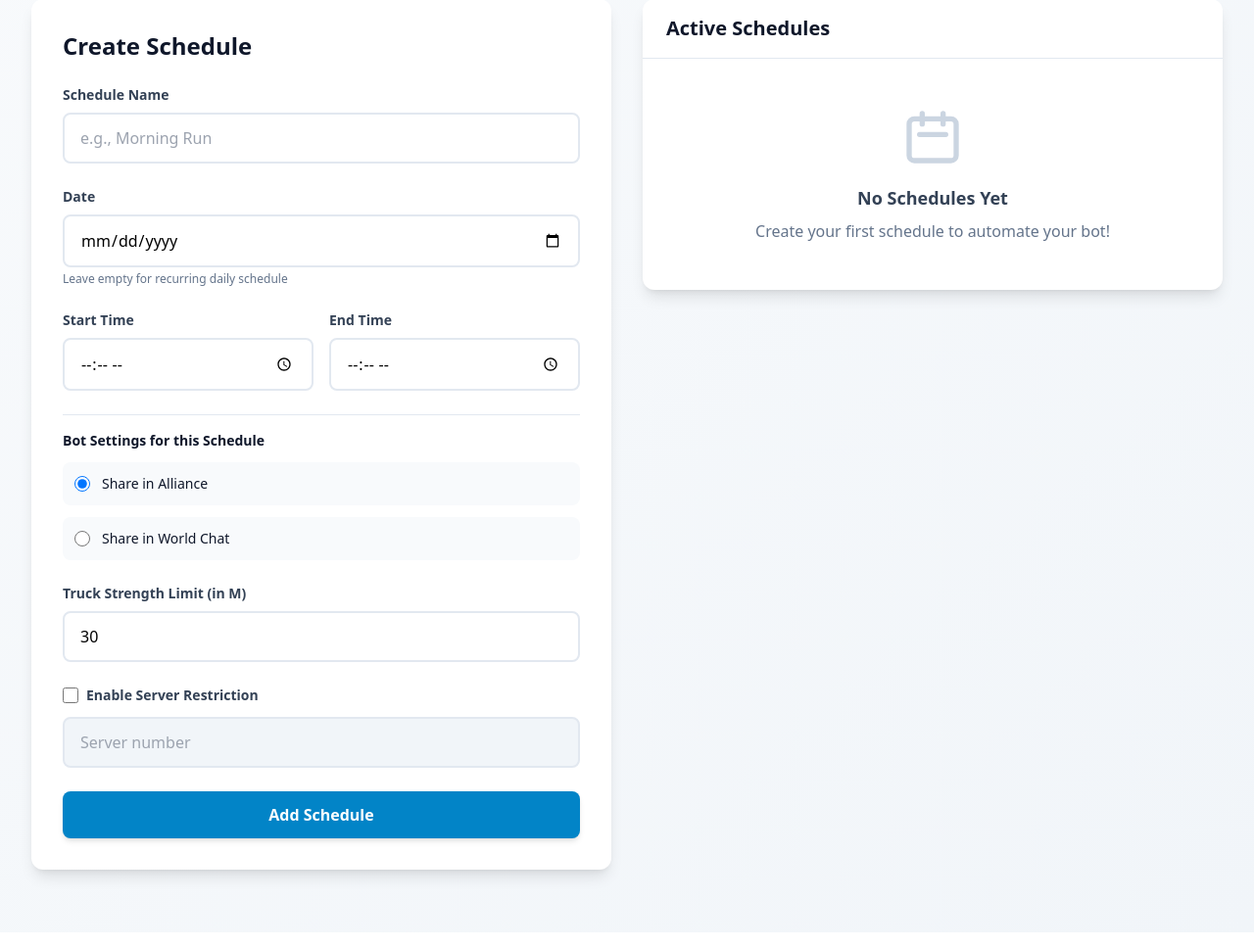
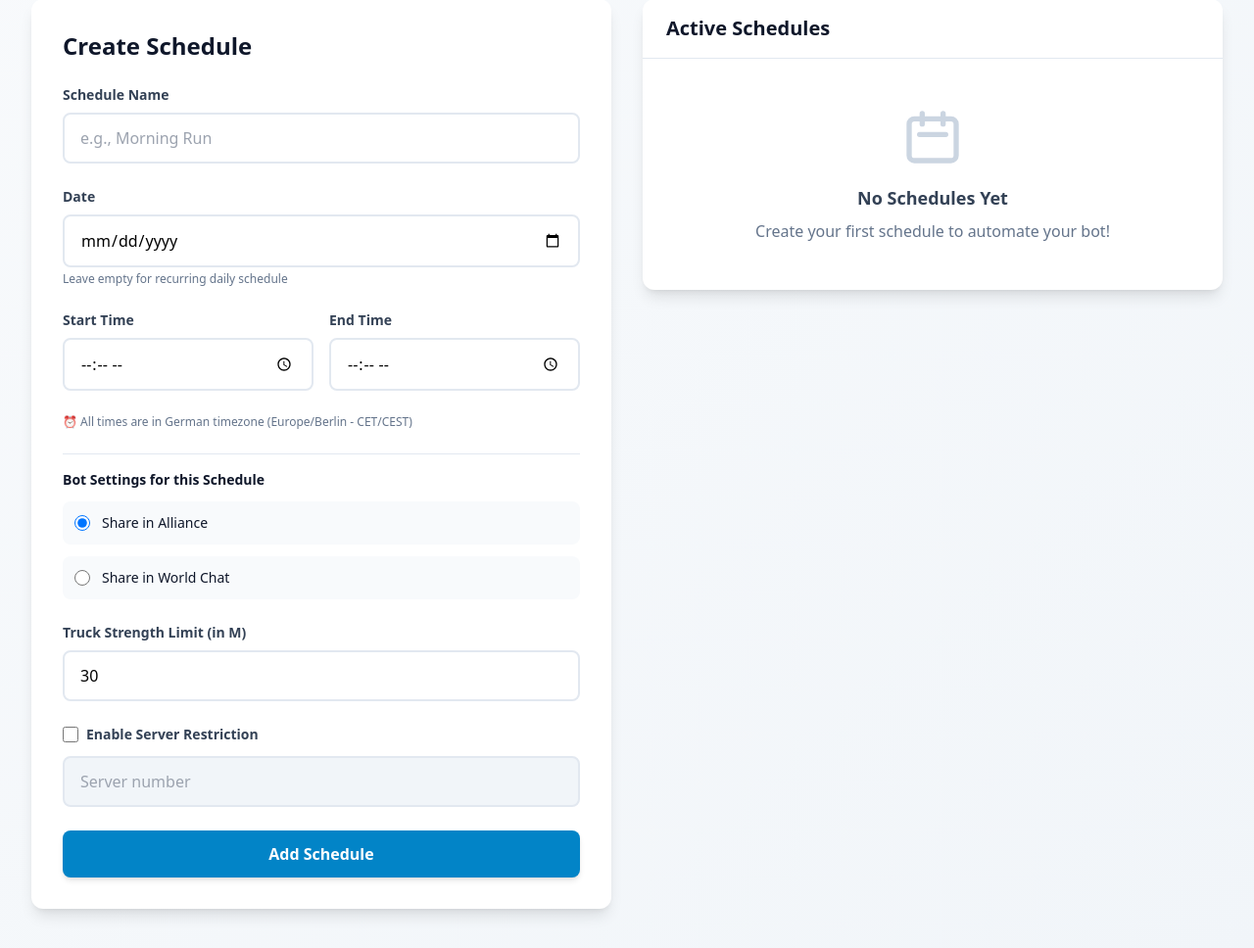
Before and after one commit to Ben10002/LastWarTruck, a Flask app: page /dashboard/schedule in a window 1280 px wide. Shown: the part 194-1162 px from the top of the page at 98% size. Run offline with Flask 3, Linux system fonts and the light colour scheme; a user stored in the database is signed in; data comes from the database, SQL or seed files in the repository; data that the repository does not hold is empty; some libraries are stand-ins or nearby versions.

```diff
--- a/templates/user/schedule.html
+++ b/templates/user/schedule.html
@@ -154,6 +154,7 @@
                                        class="w-full px-4 py-3 rounded-lg border-2 border-slate-200 focus:border-primary-500 focus:ring-2 focus:ring-primary-200 outline-none transition-all">
                             </div>
                         </div>
+                        <p class="text-xs text-slate-500 -mt-2">⏰ All times are in German timezone (Europe/Berlin - CET/CEST)</p>
 
                         <!-- Sharing Settings -->
                         <div class="border-t border-slate-200 pt-4">
```
